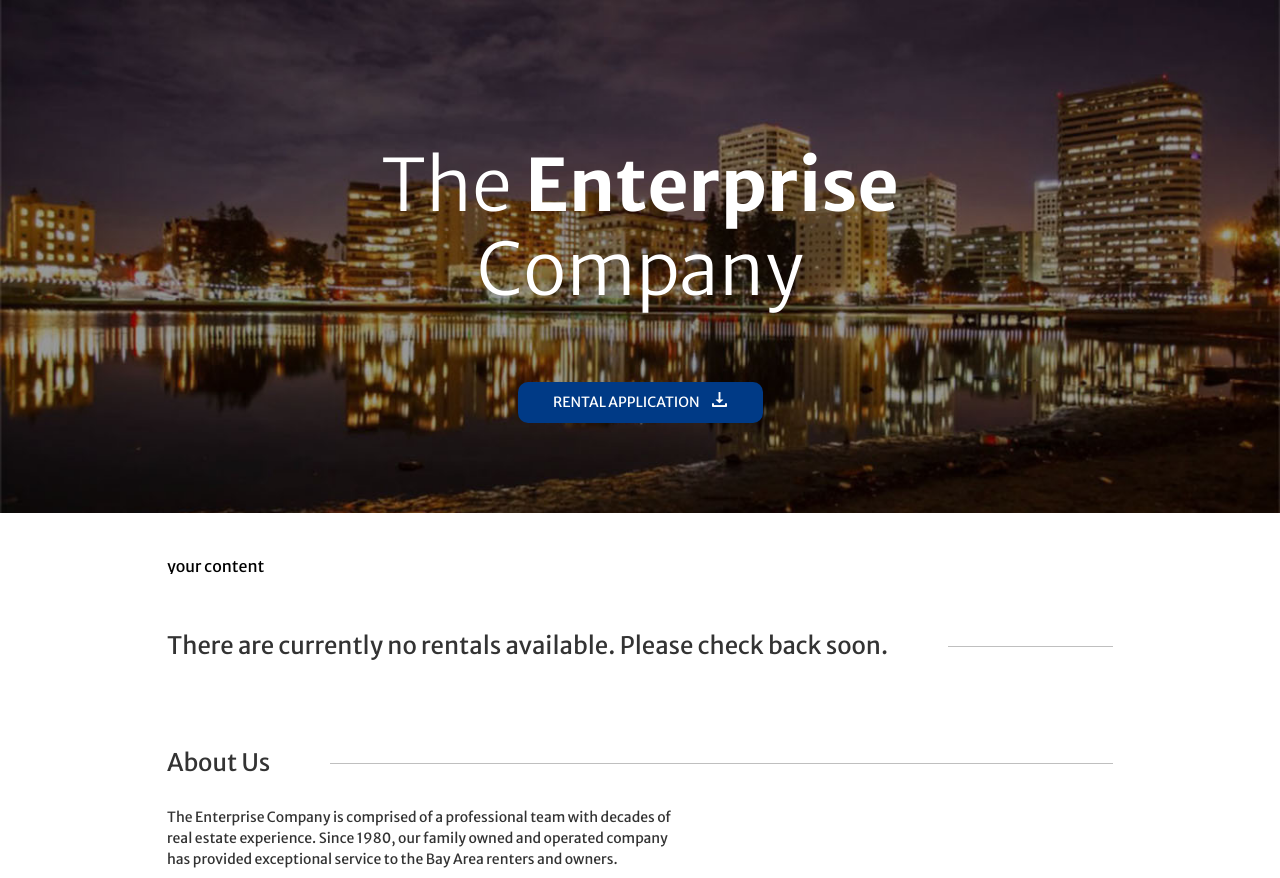
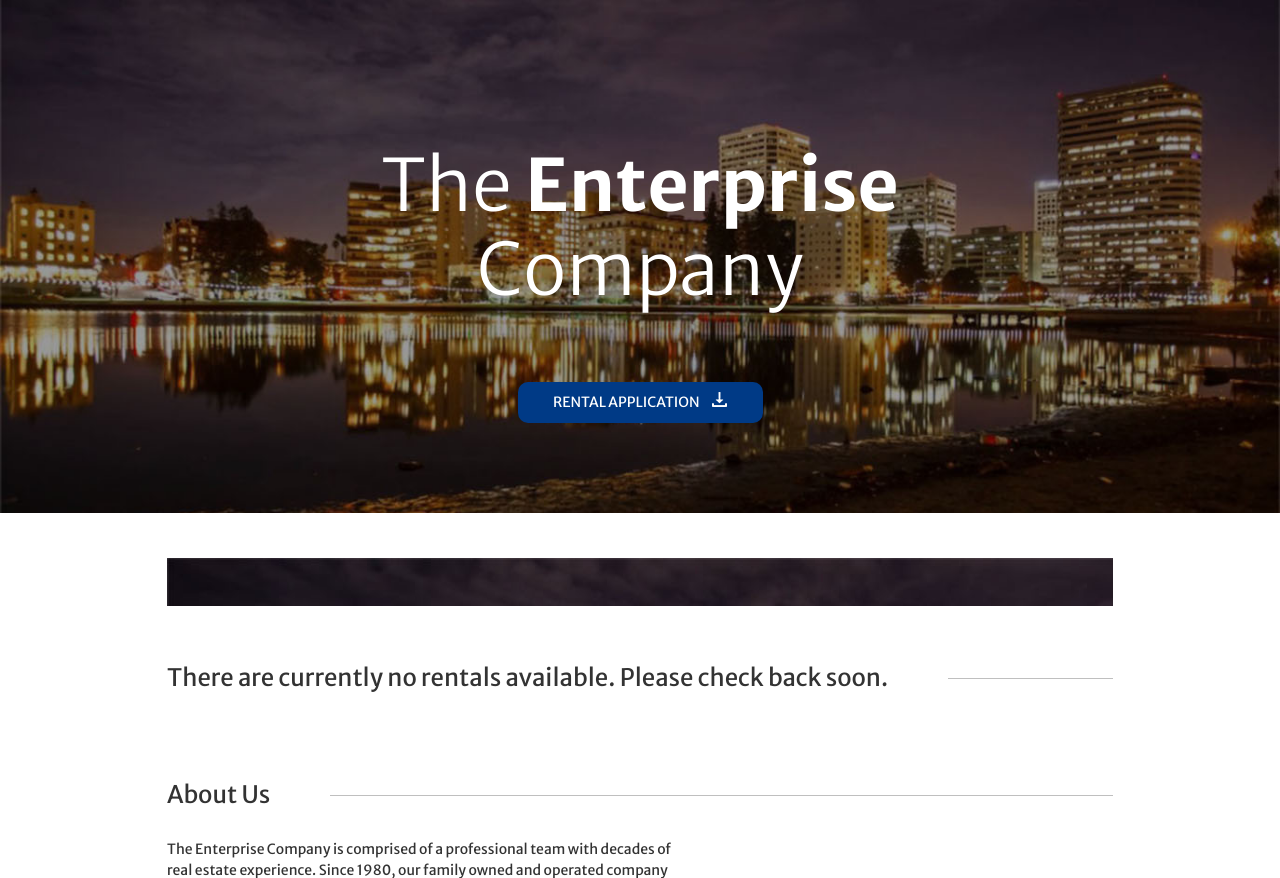
Before and after one commit to Kanji-Overhill/theenterpriseco, a Django app: page / in a window 1280 px wide. Shown: the part 77-955 px from the top of the page. Run offline with Django 3.2, Linux system fonts and the light colour scheme; data that the repository does not hold is empty; parts of the project's set-up code (start-up, migrations or seed data) failed here and were passed over; some libraries are stand-ins or nearby versions.

Commit message:
Commit 9 13-06-19

```diff
--- a/enterpriseback/statics/css/styles-index.css
+++ b/enterpriseback/statics/css/styles-index.css
@@ -42,6 +42,9 @@
 }
 .index-sec-1 a img{
 	padding-left: 10px;
+}
+.slid-main-top{
+
 }
 .index-sec-2{
 	width: 73.9%;
--- a/enterpriseback/templates/home/index.html
+++ b/enterpriseback/templates/home/index.html
@@ -67,10 +67,13 @@
 			{% endfor %}
 			</div>
 		{% endif %}
-    <div class="your-class" id="slid-main">
-      <div>your content</div>
-      <div>your content2</div>
-      <div>your content3</div>
+    <div class="slid-main-top" id="slid-main">
+      <div style="background-image: url('http://www.theenterpriseco.com/static/images/home-1.jpg')"><br><br><br></div>
+      <div style="background-image: url('http://www.theenterpriseco.com/static/images/home-2.jpg')"><br><br><br></div>
+      <div style="background-image: url('http://www.theenterpriseco.com/static/images/home-3.jpg')"><br><br><br></div>
+      <div style="background-image: url('http://www.theenterpriseco.com/static/images/home-4.jpg')"><br><br><br></div>
+      <div style="background-image: url('http://www.theenterpriseco.com/static/images/home-5.jpg')"><br><br><br></div>
+      <div style="background-image: url('http://www.theenterpriseco.com/static/images/home-6.jpg')"><br><br><br></div>
     </div><br><br><br><br>
 		{% if not departments %}
 			<div class="title-rent-head">
```
